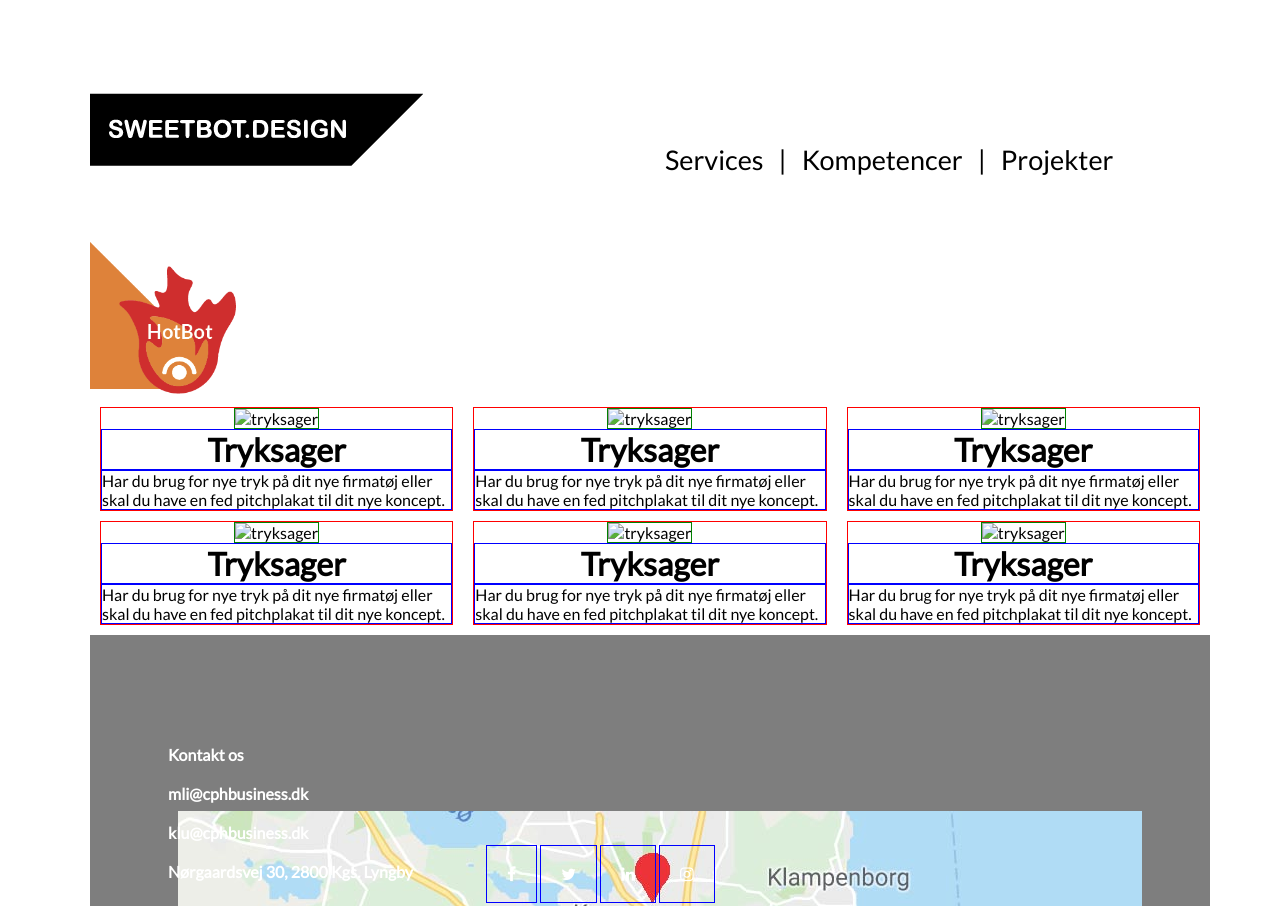
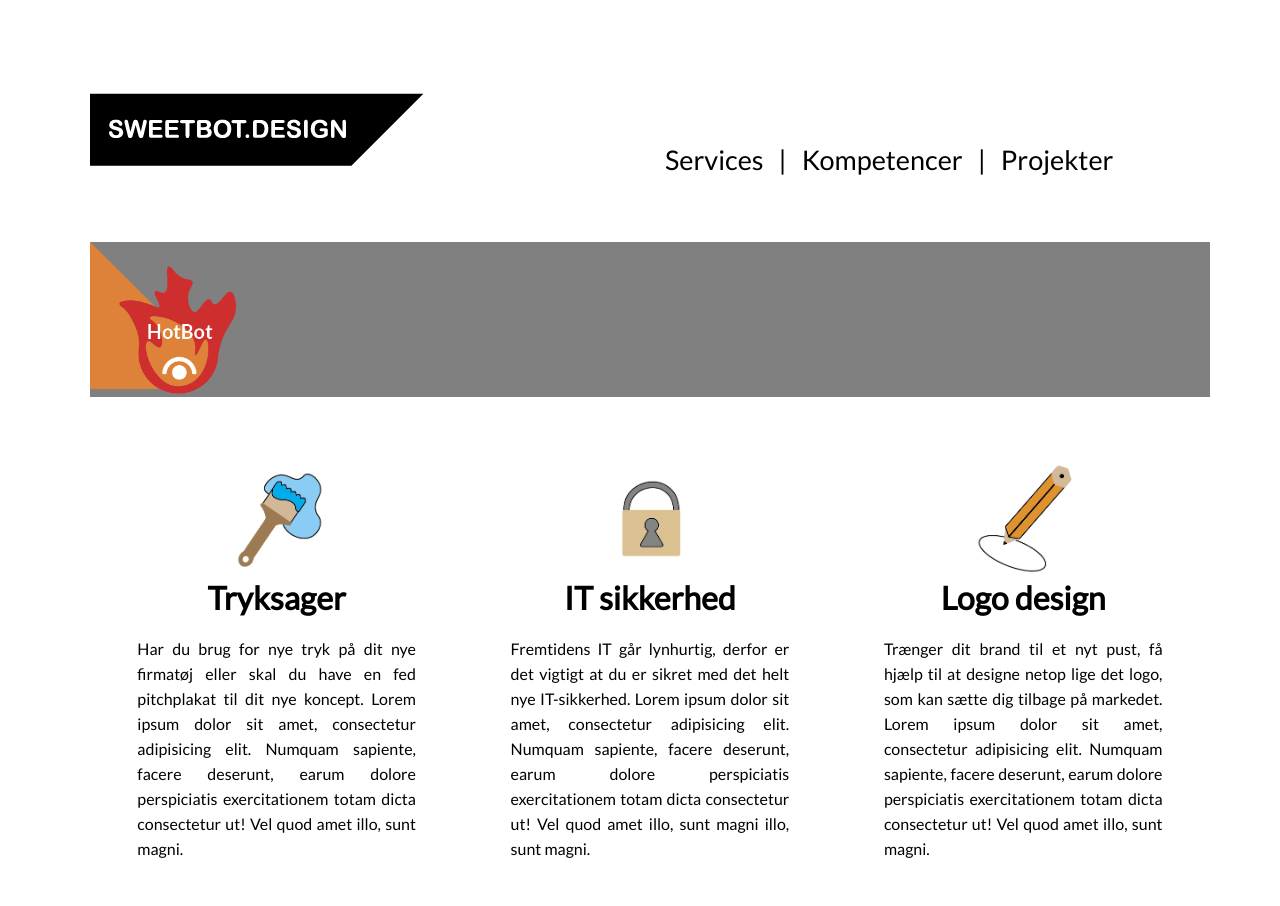
Before and after one commit to ChristineDue/mul_a_07_sweetbot, a plain HTML site: page pages/services.html in a window 1280 px wide. Shown: the top 906 px of the page. Drawn offline with Linux system fonts and the light colour scheme.

Commit message:
korrekt billeder på services

```diff
--- a/pages/services.html
+++ b/pages/services.html
@@ -15,91 +15,60 @@
 <div class="large-1-2 small-1-2"> <a href="#"> <img class="logo" src="../images/1x/sweetbot-logo-b-w.png" alt="logo"/> </a> </div>
 <div class="large-1-2 small-1-2">
   <nav class="navmenu"> <a href="pages/services.html">Services</a>&#124; <a href="#">Kompetencer</a>&#124; <a href="#">Projekter</a> </nav>
-  <div  class="burgerMenu">MENU </div>
+  <div  class="burgerMenu">MENU</div>
 </div>
-	<div class="large-1-1">
+	<div class="large-1-1 baggrundHotbot">
 		<img class="hotbotLogo" src="../images/1x/1x/hotbotlogo.png" alt="Hotbot logo">
 	</div>
 <div class="large-1-1 small-1-1">
   <div class="large-1-3">
       <div class="kolonne">
 		<div class="large-1-1">
-		<img src="../images/1x/1x/Artwork 34.png" alt="tryksager">
-        <h1>Tryksager</h1>
-        <p>Har du brug for nye tryk på dit nye firmatøj eller skal du have en fed pitchplakat til dit nye koncept.</p>
+		<img src="../images/1x/1x/tryk.png" alt="tryksager">
+        <h1>Tryksager</h1><br>
+        <p>Har du brug for nye tryk på dit nye firmatøj eller skal du have en fed pitchplakat til dit nye koncept. Lorem ipsum dolor sit amet, consectetur adipisicing elit. Numquam sapiente, facere deserunt, earum dolore perspiciatis exercitationem totam dicta consectetur ut! Vel quod amet illo, sunt magni.</p>
 	  </div>
 		</div>
       <div class="kolonne">
 		<div class="large-1-1">
-		<img src="../images/tryksager-due.gif" alt="tryksager">
-        <h1>Tryksager</h1>
-        <p>Har du brug for nye tryk på dit nye firmatøj eller skal du have en fed pitchplakat til dit nye koncept.</p>
+		<img src="../images/1x/1x/some.png" alt="SoMe">
+        <h1>Sociale Medier</h1><br>
+        <p>Halter du på med følger på instagram? Eller mangler flere likes på facebook, få tips og tricks til hvordan du kan optimere dine sociale medier. Lorem ipsum dolor sit amet, consectetur adipisicing elit. Numquam sapiente, facere deserunt, earum dolore perspiciatis exercitationem totam dicta consectetur ut! Vel quod amet illo, sunt magni.</p>
 	  </div>
 		</div>
    </div>
    <div class="large-1-3">
       <div class="kolonne">
 		<div class="large-1-1">
-		<img src="../images/tryksager-due.gif" alt="tryksager">
-        <h1>Tryksager</h1>
-        <p>Har du brug for nye tryk på dit nye firmatøj eller skal du have en fed pitchplakat til dit nye koncept.</p>
+		<img src="../images/1x/1x/sikkerhed.png" alt="sikkerhed">
+        <h1>IT sikkerhed</h1><br>
+        <p>Fremtidens IT går lynhurtig, derfor er det vigtigt at du er sikret med det helt nye IT-sikkerhed. Lorem ipsum dolor sit amet, consectetur adipisicing elit. Numquam sapiente, facere deserunt, earum dolore perspiciatis exercitationem totam dicta consectetur ut! Vel quod amet illo, sunt magni illo, sunt magni.</p>
 	  </div>
 		</div>
       <div class="kolonne">
 		<div class="large-1-1">
-		<img src="../images/tryksager-due.gif" alt="tryksager">
-        <h1>Tryksager</h1>
-        <p>Har du brug for nye tryk på dit nye firmatøj eller skal du have en fed pitchplakat til dit nye koncept.</p>
+		<img src="../images/1x/1x/opstart.png" alt="opstart">
+        <h1>Start-ups</h1><br>
+        <p>Hjælp til start-up-virksomhed: Mangler du konceptet til din nye virksomhed, så kan vi guide dig til det nyeste inden for design og branding. Lorem ipsum dolor sit amet, consectetur adipisicing elit. Numquam sapiente, facere deserunt, earum dolore perspiciatis exercitationem totam dicta consectetur ut! Vel quod amet illo, sunt magni.</p>
 	  </div>
 		</div>
     </div>
 	<div class="large-1-3">
       <div class="kolonne">
 		<div class="large-1-1">
-		<img src="../images/tryksager-due.gif" alt="tryksager">
-        <h1>Tryksager</h1>
-        <p>Har du brug for nye tryk på dit nye firmatøj eller skal du have en fed pitchplakat til dit nye koncept.</p>
+		<img src="../images/1x/1x/logo.png" alt="logo icon">
+        <h1>Logo design</h1><br>
+        <p>Trænger dit brand til et nyt pust, få hjælp til at designe netop lige det logo, som kan sætte dig tilbage på markedet. Lorem ipsum dolor sit amet, consectetur adipisicing elit. Numquam sapiente, facere deserunt, earum dolore perspiciatis exercitationem totam dicta consectetur ut! Vel quod amet illo, sunt magni.</p>
 	  </div>
 		</div>
 		<div class="kolonne">
 		<div class="large-1-1">
-		<img src="../images/tryksager-due.gif" alt="tryksager">
-        <h1>Tryksager</h1>
-        <p>Har du brug for nye tryk på dit nye firmatøj eller skal du have en fed pitchplakat til dit nye koncept.</p>
+		<img src="../images/1x/1x/website.png" alt="Website">
+        <h1>Websiteudvikling</h1><br>
+        <p>Sørg for at dine kunder altid opdaterede med din virksomheds produkter i form af en nice ny webside. Lorem ipsum dolor sit amet, consectetur adipisicing elit. Numquam sapiente, facere deserunt, earum dolore perspiciatis exercitationem totam dicta consectetur ut! Vel quod amet illo, sunt magni.</p>
 	  </div>
 		</div>
     </div>
-
-
-
-
-
-
-
-
-
-
-
-
-
-
-
-
-
-
-
-
-
-
-
-
-
-
-
-
-
-
-
     <div class="large-1-1 hide-on-small footer">
       <div class="">
         <div class="large-1-3 small-1-3">
@@ -117,7 +86,9 @@
           <p class="fa fa-linkedin"></p>
           <p class="fa fa-instagram"></p>
         </div>
-        <div> <img class="large-1-3 mapbund" src="../images/maptilbund.jpg" alt="kort over kbh"> </div>
+        <div>
+			<img class="large-1-3" src="../images/maptilbund.jpg" alt="kort over kbh">
+		</div>
         <div class="large-1-1">
           <p class="copyright">&copy;Copyright, 2018</p>
         </div>
@@ -125,5 +96,6 @@
     </div>
   </div>
 </div>
+	</div>
 </body>
 </html>
--- a/styles/largelayout.css
+++ b/styles/largelayout.css
@@ -125,6 +125,9 @@ li{
 .hotbotLogo{
 	width: 13%;
 	height: auto;
+}
+.baggrundHotbot{
+	background: grey;
 
 }
 
@@ -136,7 +139,7 @@ li{
 }
 
 .kolonne{
-	border: 1px solid red;
+	padding: 15% 10% 10% 10%;
 	display: flex;
 	margin: 10px;
 	text-align: center;
@@ -144,17 +147,18 @@ li{
 }
 
 .kolonne img{
-	border: 1px solid green;
+
 	width: 40%;
 	height: auto;
 }
 
 .kolonne h1, p{
-	border: 1px solid blue;
+
 }
 
 .kolonne p{
-	text-align: left;
+	line-height: 25px;
+	text-align: justify;
 }
 
 .burgerMenu { /* Normal: Skjul burger menu*/
```
Also changed, not shown: images/1x/1x/logo.png (added), images/1x/1x/logoicon.png (deleted), images/1x/1x/opstart.png (added), images/1x/1x/opstarticon.png (deleted), images/1x/1x/sikkerhed.png (added), images/1x/1x/sikkerhedicon.png (deleted), images/1x/1x/some.png (added), images/1x/1x/someicon.png (deleted), images/1x/1x/tryk.png (added), images/1x/1x/tryksagericon.png (deleted), images/1x/1x/website.png (added), images/1x/1x/websiteicon.png (deleted).
